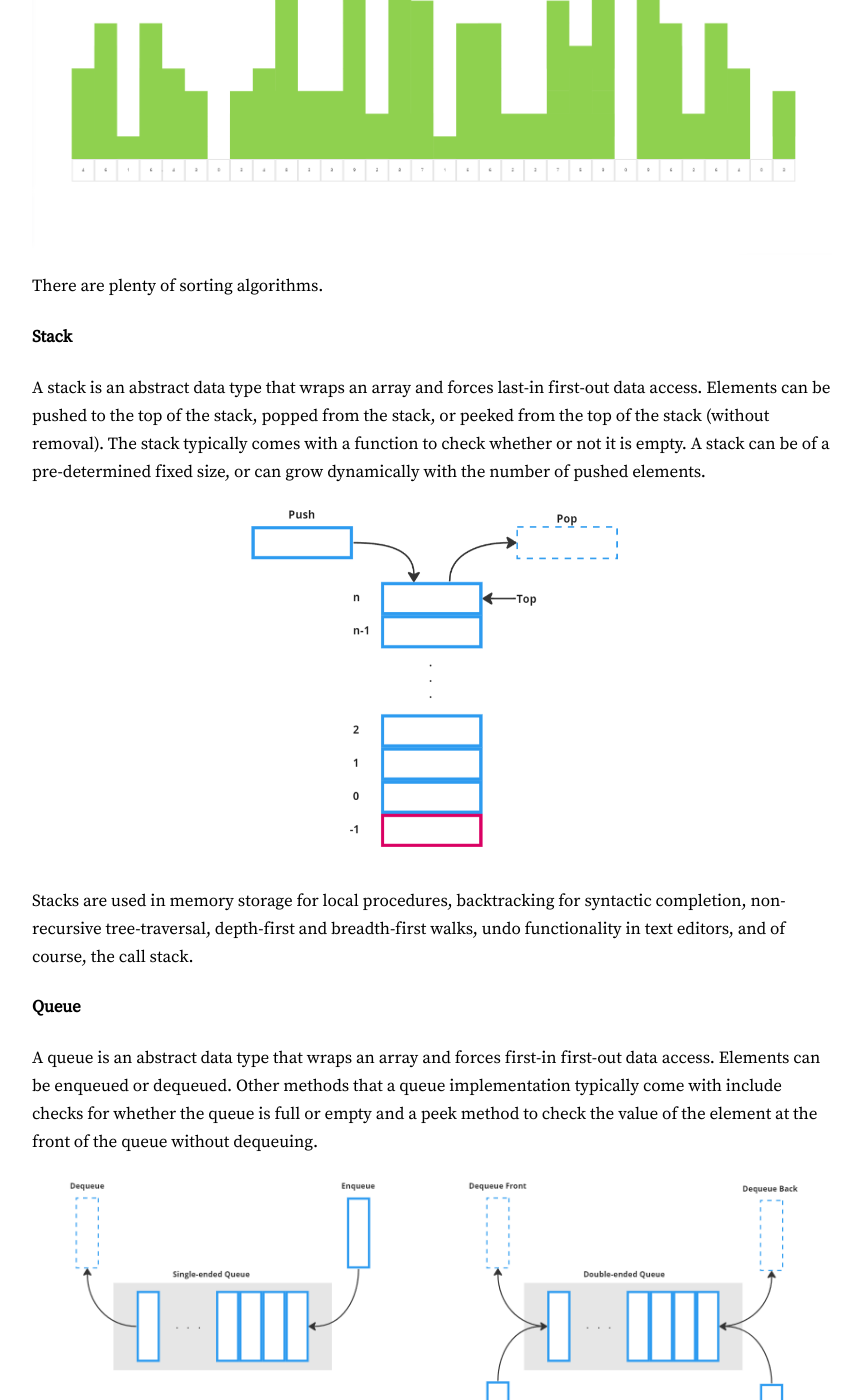
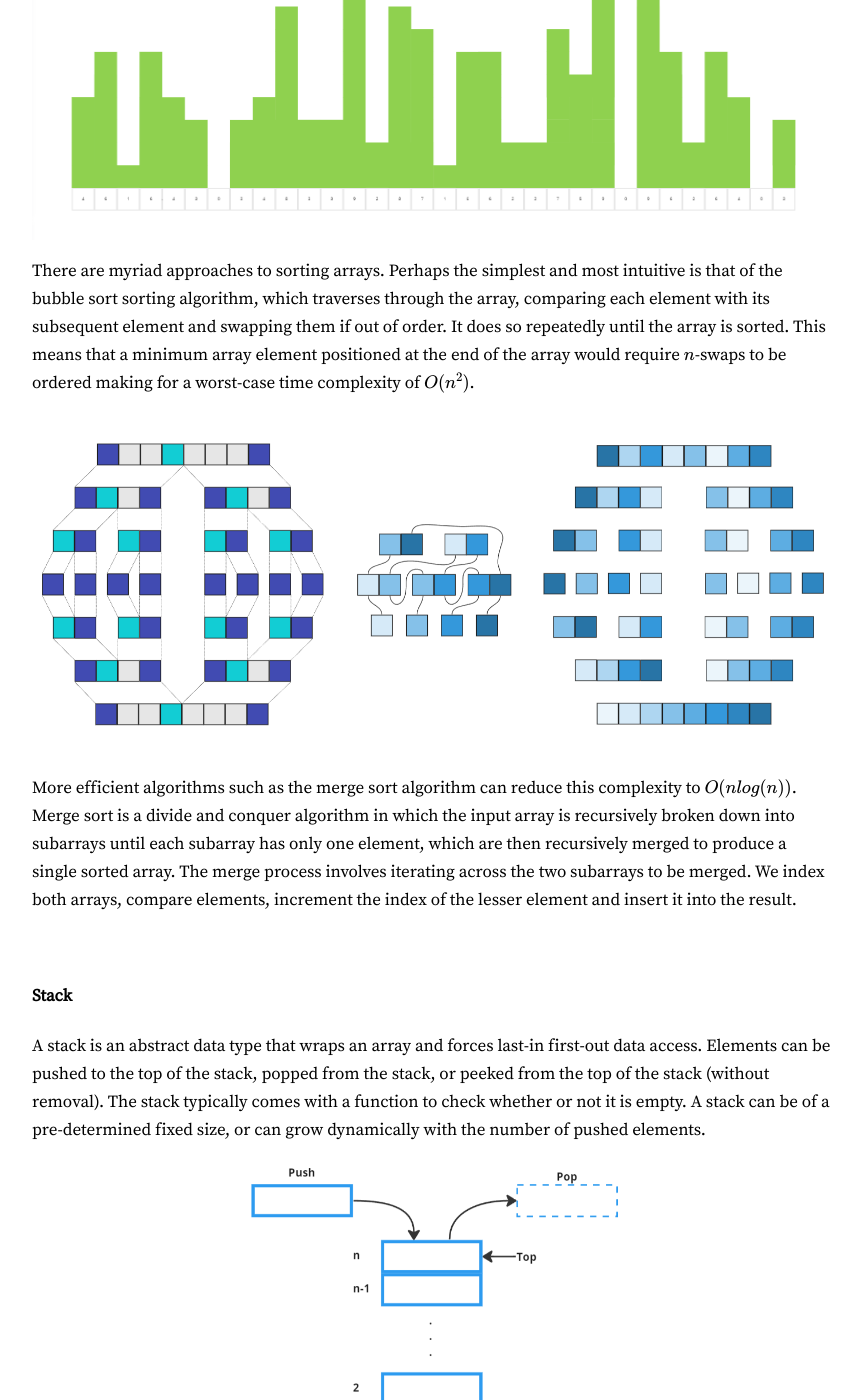
Before and after one commit to Rory-Mac/personal-website, a Jekyll site: the page built from High-Level Programming/Imperative.markdown, in a window 1280 px wide and 1400 px high, scrolled down 1181 px. Shown: the whole window, without its empty margins (208-1069 px from the left). Built offline with Jekyll 4.4.1, drawn with Linux system fonts in a browser that asks for light colours.

Commit message:
add merge sort to imperative webdoc

```diff
--- a/High-Level Programming/Imperative.markdown
+++ b/High-Level Programming/Imperative.markdown
@@ -21,23 +21,30 @@ and proving that \(f(x) = O(g(x))\) is the equivalent of classing our algorithm
 linear, logarithmic, or polynomial time. We can use this equivalent process to study memory usage, where \(f(n)\) represents not
 the computational steps involved but rather the amount of memory used in the computation. Certain inputs may be significantly more or less computationally
 expensive than others, and so in studying the efficiency of our algorithms, we typically refer to best-case, average-case and worst-case time and
-space complexities.</p>
+space complexities.</p><br>
 <h4>Array</h4>
 <p> An array is a primitive data type with a linear ordering by index. It may be uni-dimensional or multi-dimensional, with either fixed
 or dynamic length. As a primitive data type, an array acts as a simple pointer to memory. Thus the memory address stored plus the
 value index multipled by the size of the value type stored by the array, will give the direct address of that item in memory. It can be
 helpful to color-code subsets of an array, and visualise numerical values as heights in a histogram.</p>
 <p><img src="/Assets/images/array1.png" width="100%" height="100%"></p>
-There are plenty of sorting algorithms.
-
-<!-- time complexities, merge sort, radix sort -->
+<p>There are myriad approaches to sorting arrays. Perhaps the simplest and most intuitive is that of the bubble sort sorting algorithm, which
+traverses through the array, comparing each element with its subsequent element and swapping them if out of order. It does so repeatedly
+until the array is sorted. This means that a minimum array element positioned at the end of the array would require \(n\)-swaps to be
+ordered making for a worst-case time complexity of \(O(n^2)\).</p>
+<p><img src="/Assets/images/merge_sort.png" width="100%" height="100%"></p>
+<p>More efficient algorithms such as the merge sort algorithm can reduce this complexity to \(O(nlog(n))\). Merge sort is a divide and
+conquer algorithm in which the input array is recursively broken down into subarrays until each subarray has only one element, which are
+then recursively merged to produce a single sorted array. The merge process involves iterating across the two subarrays to be merged. We
+index both arrays, compare elements, increment the index of the lesser element and insert it into the result.
+</p><br>
 <h4>Stack</h4>
 <p>A stack is an abstract data type that wraps an array and forces last-in first-out data access. Elements can be pushed to the top of
 the stack, popped from the stack, or peeked from the top of the stack (without removal). The stack typically comes with a function to
 check whether or not it is empty. A stack can be of a pre-determined fixed size, or can grow dynamically with the number of pushed elements.</p>
 <p><img src="/Assets/images/stack_simple.png" width="100%" height="100%"></p>
-Stacks are used in memory storage for local procedures, backtracking for syntactic completion, non-recursive tree-traversal,
-depth-first and breadth-first walks, undo functionality in text editors, and of course, the call stack.
+<p>Stacks are used in memory storage for local procedures, backtracking for syntactic completion, non-recursive tree-traversal,
+depth-first and breadth-first walks, undo functionality in text editors, and of course, the call stack.</p><br>
 <h4>Queue</h4>
 <p>A queue is an abstract data type that wraps an array and forces first-in first-out data access. Elements can be enqueued or
 dequeued. Other methods that a queue implementation typically come with include checks for whether the queue is full or empty and a peek
@@ -46,7 +53,7 @@ method to check the value of the element at the front of the queue without deque
 <p>A queue is typically implemented not with an array but with another abstract data type such as a linked list to
 avoid shuffling all internally stored values when enqueueing or dequeueing values. Queues can be used as buffers. For instance, process wait
 and ready queues in OS schedulers, multithreaded application handling, signalling between asynchronous clock regions, and user actions on
-distributed system apps.</p>
+distributed system apps.</p><br>
 <h4>Linked List</h4>
 <p>A linked list is a data structure containing a linear set of data elements. Unlike an array, the ordering of elements in a linked
 list does not necessarily correspond to the ordering of elements in physical memory. Linked lists are composed of individual nodes which
@@ -55,10 +62,10 @@ arrays, also insertion/deletions do not require shifting of subsequent elements
 the benefit of random element access, which linked lists do not, and have less overhead seeing as reference pointers do not need to be
 stored in memory for each stored element.</p>
 <p><img src="/Assets/images/linked_list.png" width="100%" height="100%"></p>
-Doubly-Linked Lists are easily reversed by simply swapping the head and tail pointers. Singly-Linked lists require a few additional steps
+<p>Doubly-Linked Lists are easily reversed by simply swapping the head and tail pointers. Singly-Linked lists require a few additional steps
 as visualised to the right of the above diagram. The current node sets the current node pointer to the previous node (which is initially
 null), the previous node pointer then catches up to the current pointer, which catches up to the next pointer (which was set to the
-next node at the very beginning of the pointer shuffle).
+next node at the very beginning of the pointer shuffle).</p><br>
 <h4>Tree</h4>
 <p>Trees are widely used abstract data types. Let's start with the binary search tree (BST), which has a maximum of two children
 per parent node, and maintains that all nodes in the left subtree of a node have values less than that node's value, and all nodes
```
Also changed, not shown: Assets/images/array1.png, Assets/images/merge_sort.png (added).
